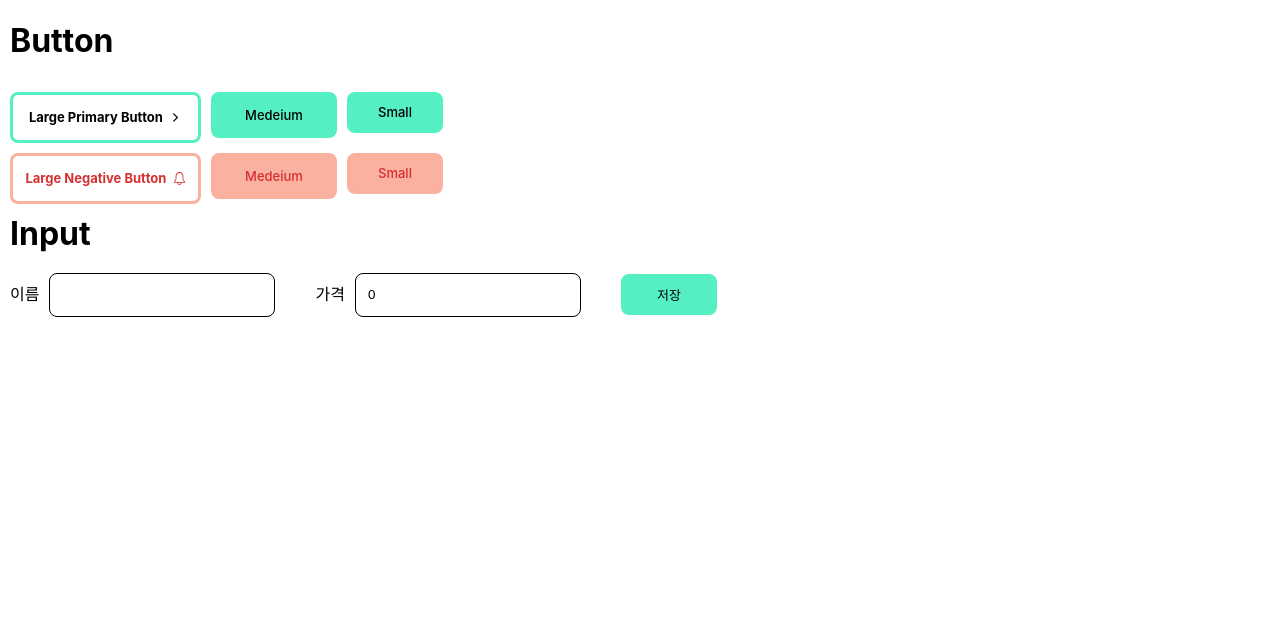
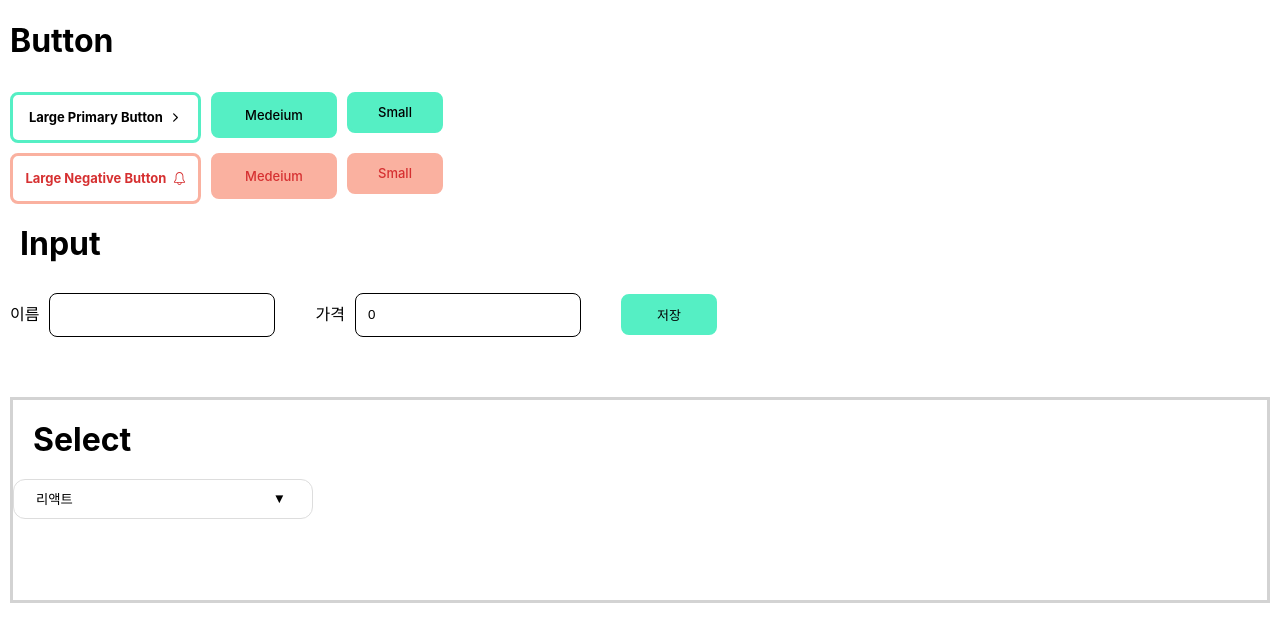
Before and after one commit to yeonju0318/React_lv3, a React (Create React App) app: page / in a window 1280 px wide. Shown: the top 642 px of the page. Built offline with nearby package versions, Linux system fonts and the light colour scheme.

Commit message:
Select 컴포넌트 구현

```diff
--- a/src/App.js
+++ b/src/App.js
@@ -1,12 +1,14 @@
 import React from "react";
 import BtnContainer from "./components/BtnContainer";
 import Input from "./components/Input";
+import Select from "./components/Select";
 
 function App() {
   return (
     <div>
       <BtnContainer />
       <Input />
+      <Select />
     </div>
   );
 }
--- a/src/components/Input.jsx
+++ b/src/components/Input.jsx
@@ -62,7 +62,7 @@ const InputForm = styled.form`
 const H1 = styled.h1`
   display: block;
   font-size: 2em;
-  margin: 10px;
+  margin: 20px;
   font-weight: bold;
 `;
 
--- a/src/components/Select.jsx
+++ b/src/components/Select.jsx
@@ -1,8 +1,88 @@
-import React from "react";
+import React, { useState } from "react";
 import styled from "styled-components";
 
-function Select() {
-  return <div>Select</div>;
+function Select({}) {
+  let option = ["리액트", "자바", "스프링", "노드"];
+  const [listShow, setListShow] = useState(false); // 기본 값: 닫혀 있음
+  const [selectedItem, setSelectedItem] = useState(option[0]);
+
+  const openList = () => {
+    listShow ? setListShow(false) : setListShow(true);
+  };
+
+  const selectOption = (item) => {
+    setSelectedItem(item);
+    setListShow(false);
+  };
+
+  return (
+    <Wrap>
+      <H1>Select</H1>
+      <StSelectBtn onClick={openList}>
+        <div> {selectedItem}</div>
+        <Icon>▼</Icon>
+      </StSelectBtn>
+      {listShow && (
+        <div>
+          <Options>
+            {option.map((item) => {
+              return (
+                <StSelectBtn
+                  onClick={() => selectOption(item)}
+                  onMouseOver={(event) =>
+                    (event.target.style.background = "#e4e4dc")
+                  }
+                  onMouseOut={(event) => {
+                    event.target.style.background = "#ffffff";
+                  }}
+                >
+                  {item}
+                </StSelectBtn>
+              );
+            })}
+          </Options>
+        </div>
+      )}
+    </Wrap>
+  );
 }
 
 export default Select;
+const Options = styled.div`
+  width: 245px;
+  height: 40px;
+  margin: 0;
+  padding-left: 0;
+  list-style: none;
+  position: absolute;
+`;
+const StSelectBtn = styled.button`
+  height: 40px;
+  width: 300px;
+  border-radius: 12px;
+  border: 1px solid rgb(221, 221, 221);
+  background-color: rgb(255, 255, 255);
+  display: flex;
+  flex-direction: row;
+  //justify-content: space-around;
+  padding: 0px 22px;
+  align-items: center;
+  cursor: pointer;
+`;
+const Wrap = styled.div`
+  border: 3px solid lightgrey;
+  display: flex;
+  flex-direction: column;
+  overflow: hidden;
+  height: 200px;
+  margin: 50px 10px 0px 10px;
+`;
+const Icon = styled.div`
+  margin-left: 200px;
+`;
+const H1 = styled.h1`
+  display: block;
+  font-size: 2em;
+  margin: 20px;
+  font-weight: bold;
+`;
```
